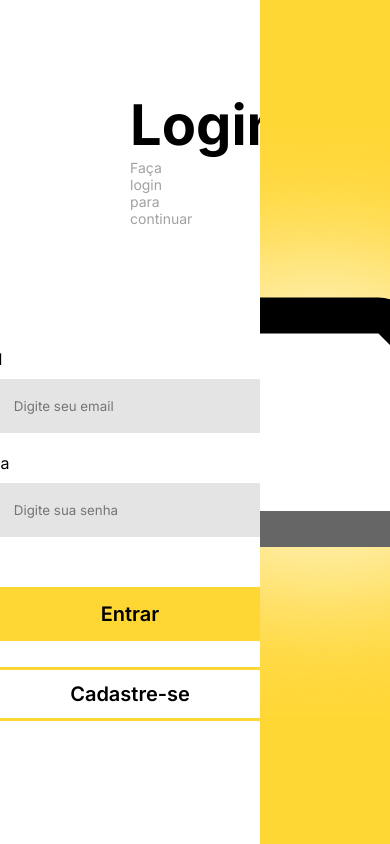
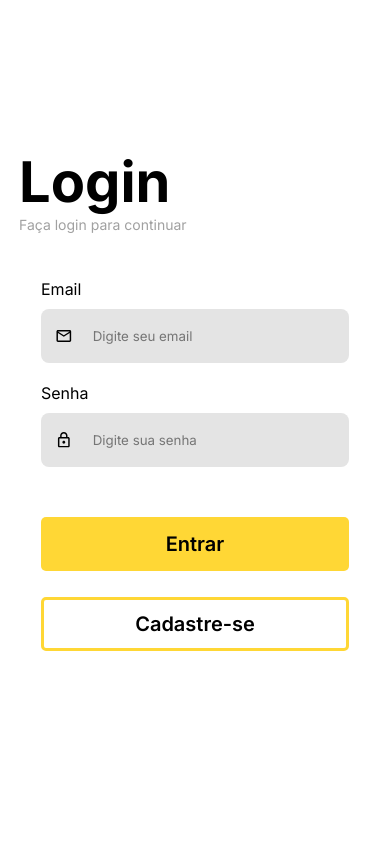
Before and after one commit to gabrielsb18/PI-FrontEnd, a React (Vite) app: page /login in a window 390 px wide. Built offline with nearby package versions, Linux system fonts and the light colour scheme; no server answers.

Commit message:
closes #116 Ajustar responsividade da tela de login

```diff
--- a/src/components/PaneLogo/PanelLogo.styles.js
+++ b/src/components/PaneLogo/PanelLogo.styles.js
@@ -1,7 +1,9 @@
 import styled from "styled-components";
+import {device} from "../../constants/index"
 
 export const Container = styled.div`
     display: flex;
+    flex:2;
     width:50%;
     height: 100vh;
     flex-direction: column;
@@ -9,4 +11,12 @@ export const Container = styled.div`
     align-items: center;
     overflow: hidden;
     background-color: #FFD735;
+
+    @media ${device.xs}{
+        display: none;
+    }
+
+    @media ${device.sm}{
+        display: none;
+    }
 `;
--- a/src/pages/Login/Login.style.js
+++ b/src/pages/Login/Login.style.js
@@ -1,6 +1,7 @@
 import styled from "styled-components"
+import {device} from "../../constants/index"
 
-export const ContainerBody = styled.div`
+export const ContainerBody = styled.main`
     display: flex;
     justify-content: center;
     align-items: center;
@@ -11,34 +12,38 @@ export const ContainerBody = styled.div`
 export const Title = styled.div`
     width: 100%;
     font-size: 28px;
-    margin-bottom: 90px;
+    margin-bottom: 60px;
 
     > p {
         font-size: 14px;
         color: #A1A1A1;
         font-weight: 400;
     }
+
+    @media ${device.xs}{
+        margin-bottom: 0;
+        padding: 0 6%;
+    }
 `;
 
 export const FormContainer = styled.div`
     display: flex;
-    width:50%;
+    flex: 1;
     height: 100vh;
     flex-direction: column;
     justify-content: center;
     align-items: center;
     overflow: hidden;
-
     padding: 90px 130px;
 
     > form {
         display: flex;
         flex-direction: column;
         gap:50px;
-        padding: 32px;
-        min-width: 400px;
+        width: 100%;
 
         > div:first-child {
+            width: 100%;
             display: flex;
             flex-direction: column;
             justify-content: center;
@@ -49,23 +54,35 @@ export const FormContainer = styled.div`
                 margin-bottom: -10px;
             }
 
-            > a {
-                font-weight: 400;
-                font-size: 15px;
-                text-decoration:none;
-                color: ${({ theme }) => theme.COLORS.BLACK};
-            }
-
-            > a:hover{
-                transition: ease-in 0.2s;
-                opacity: 0.4;
-            }
         }
 
         > div:last-child{
+            width: 100%;
             display: flex;
             flex-direction: column;
             gap: 26px;
         }
+
+        @media ${device.xs}{
+            width: 100%;
+            padding: 46px;
+        }
+
+        @media ${device.md}{
+            width: 100%;
+        }
+
+        @media ${device.lg}{
+            min-width: 400px;
+        }
+
     }
-`;
+        @media ${device.xs}{
+            width: 100%;
+            padding: 0;
+        }
+
+        @media ${device.lg}{
+            min-width: 400px;
+        }
+ `;
```
